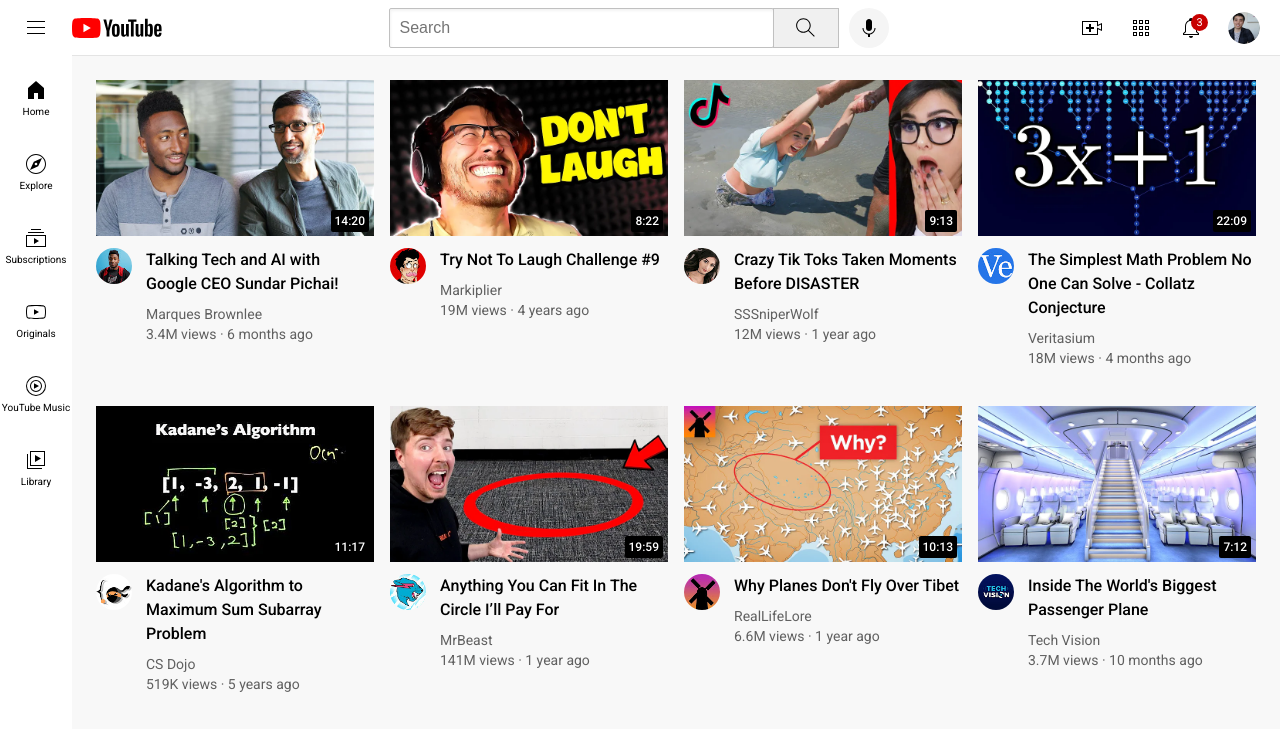
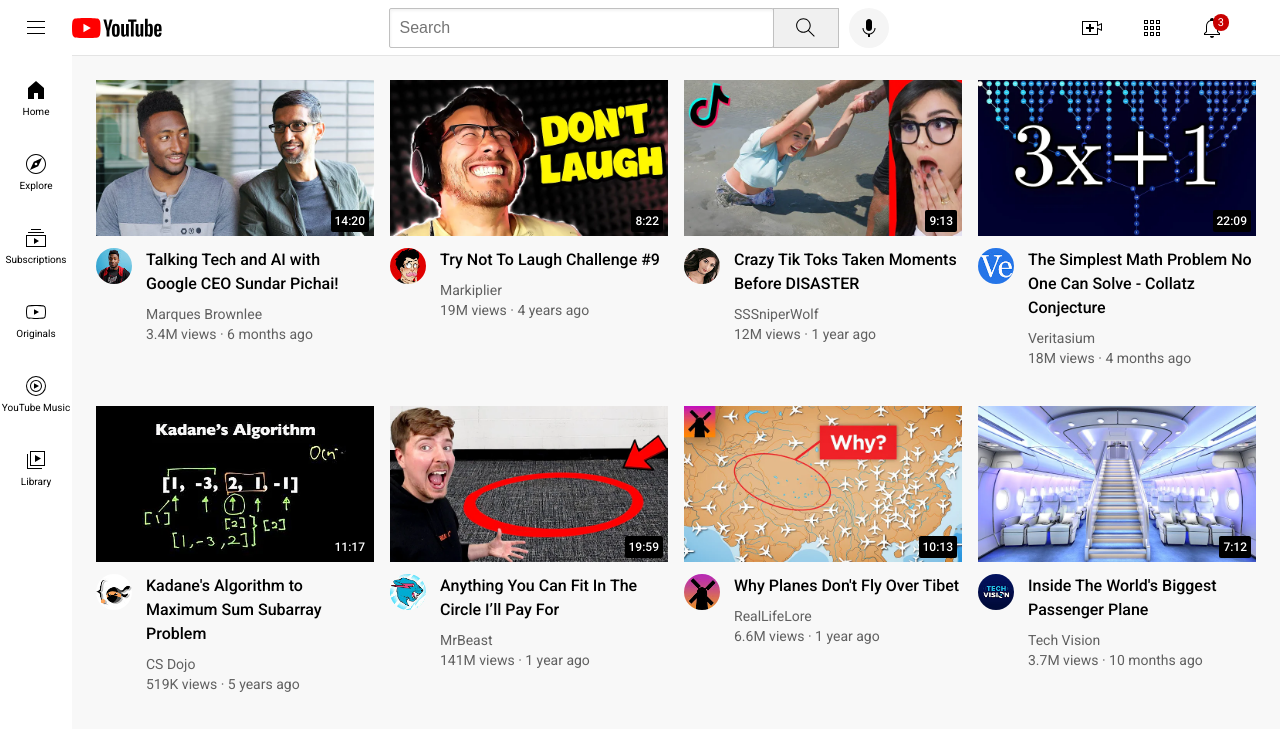
Before and after one commit to gokul000410/project_YT, a plain HTML site: page index.html in a window 1280 px wide. Shown: the top 729 px of the page. Drawn offline with Linux system fonts and the light colour scheme.

Commit message:
Update index.html

```diff
--- a/index.html
+++ b/index.html
@@ -44,7 +44,7 @@
           <div class="notifications-count">3</div>
           <div class="tooltip">Notifications</div>
         </div>
-        <img class="current-user-picture" src="channel-pictures/my-channel.jpeg">
+        <img class="current-user-picture" src="">
       </div>
     </header>
 
```
